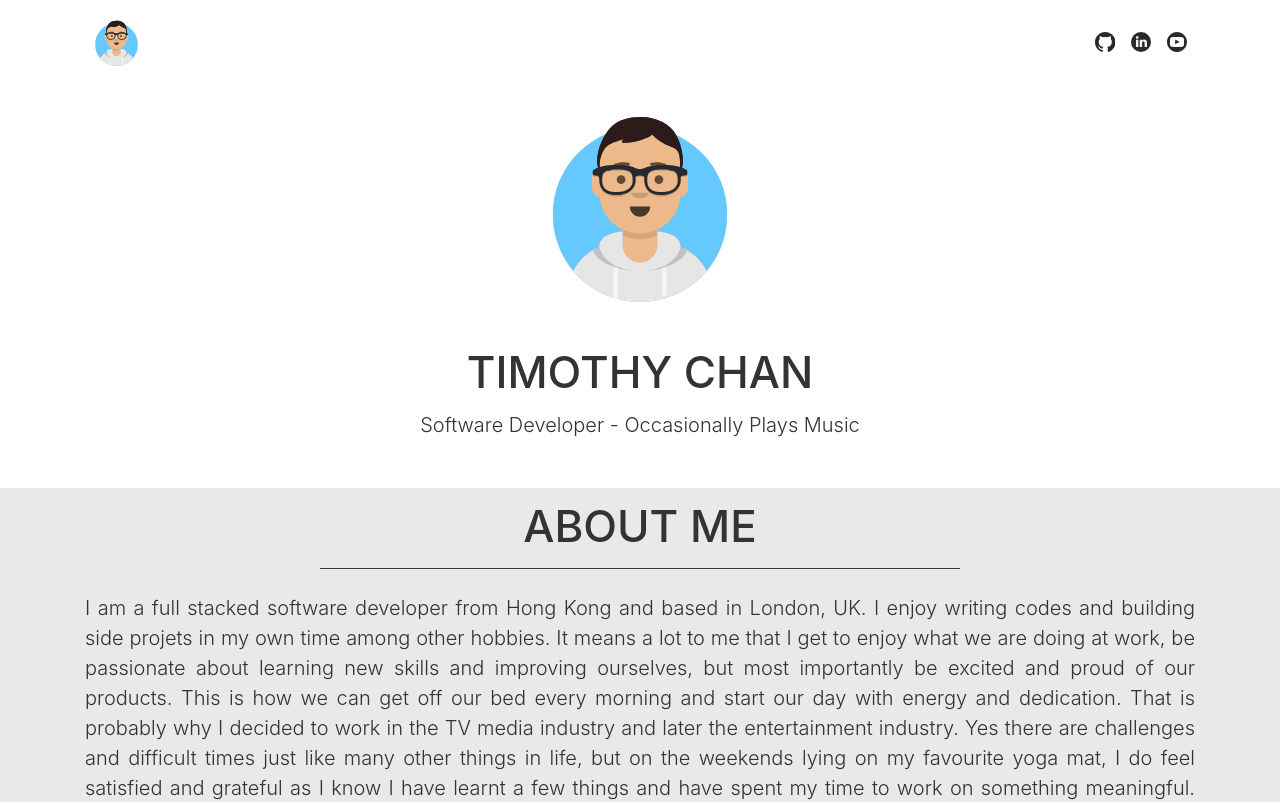
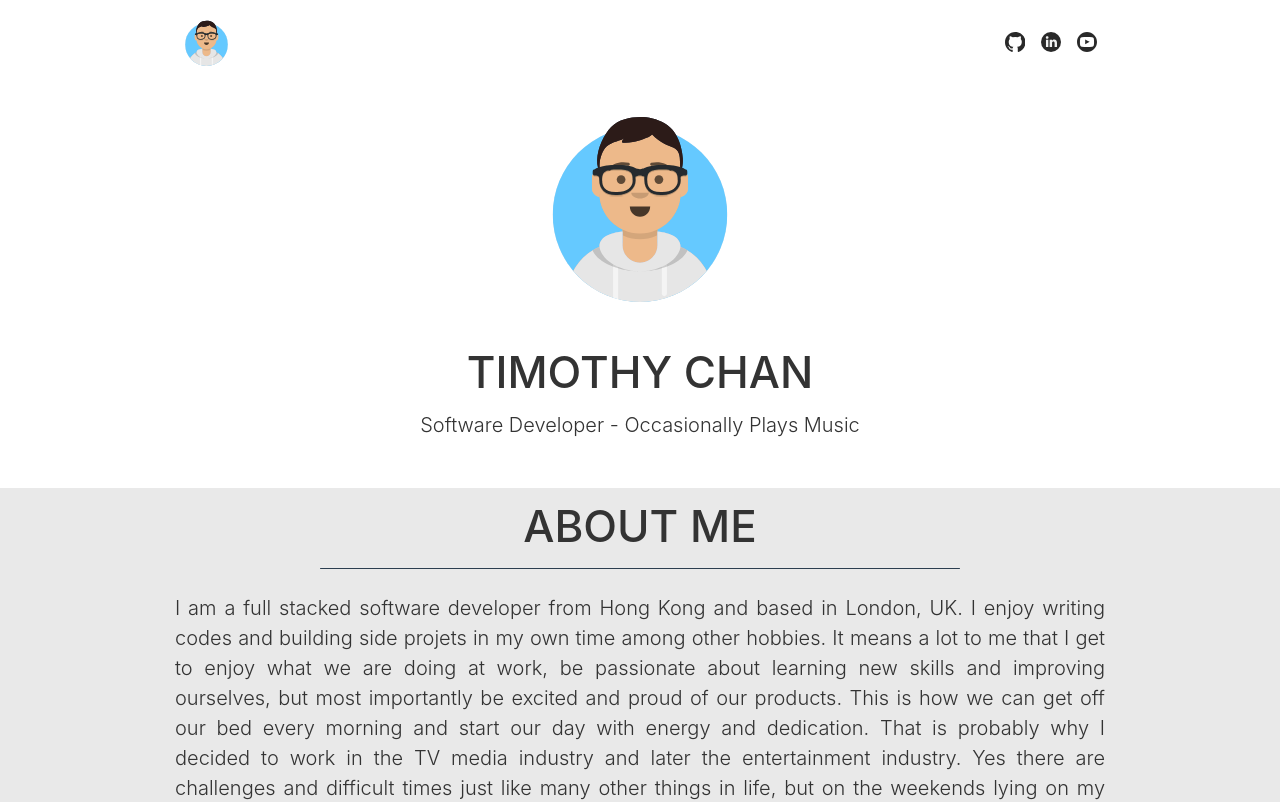
Before and after one commit to timc986/timc986.github.io, an Angular app: page / in a window 1280 px wide. Shown: the top 802 px of the page. Built offline with nearby package versions, Linux system fonts and the light colour scheme.

Commit message:
narrowed container

```diff
--- a/src/styles.scss
+++ b/src/styles.scss
@@ -44,3 +44,9 @@ body {
 .divider-light .divider-custom-line {
   background-color: #fff;
 }
+
+@media (min-width: 1200px) {
+  .container {
+    max-width: 960px;
+  }
+}
```
